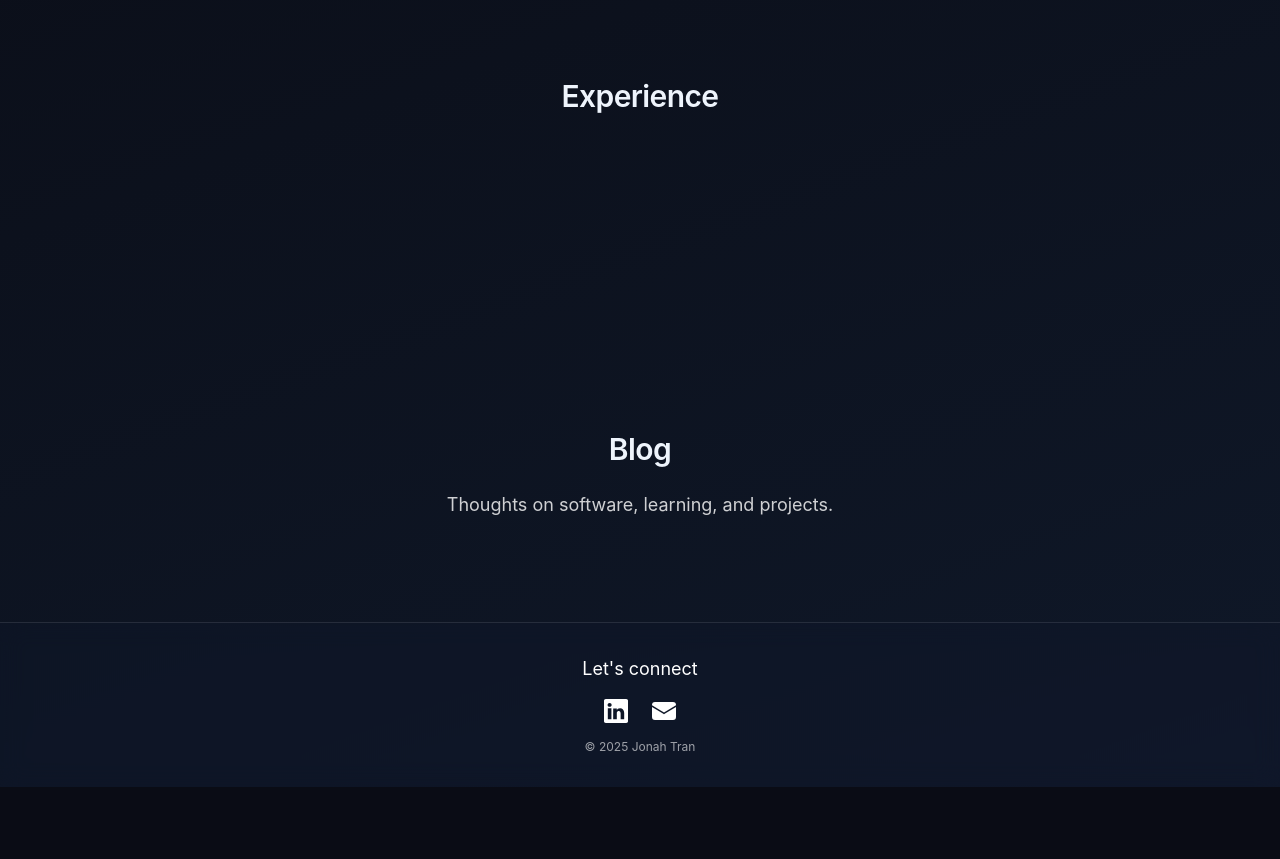
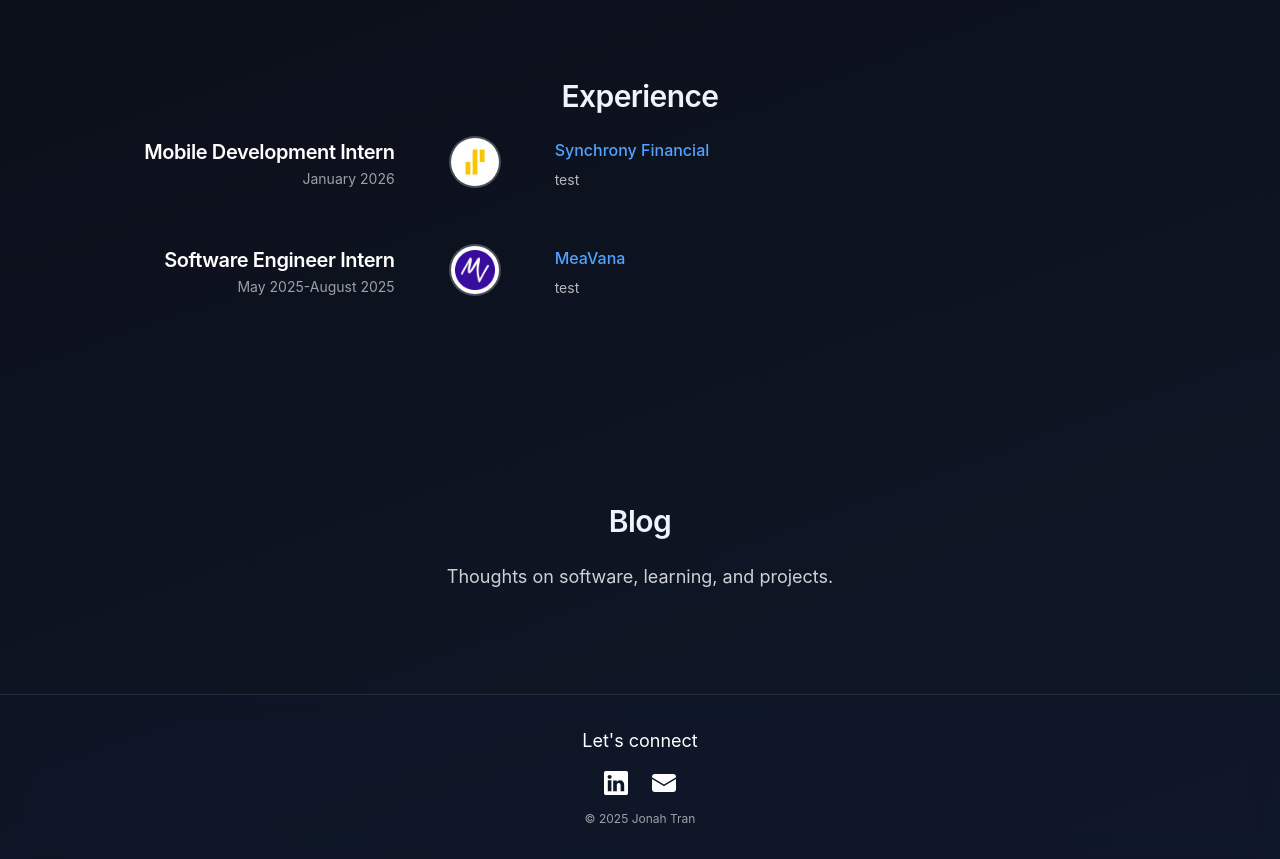
Before and after one commit to jonahjtran/jonahjtran.github.io, a React (Vite) app: page / in a window 1280 px wide. Shown: the part 1720-2579 px from the top of the page. Before the commit the page ends 2507 px from the top, so only its background shows below. Built offline with nearby package versions, Linux system fonts and the light colour scheme.

Commit message:
Created work experience timeline

```diff
--- a/src/components/WorkExperience.jsx
+++ b/src/components/WorkExperience.jsx
@@ -1,7 +1,44 @@
-import meavana from "../assets/meavana.png"
+import meavana from "../assets/meavana.png";
+import synchrony from "../assets/synchrony.png";
 
 export default function WorkExperience() {
     const work = [
-        {title: "Software Engineer Intern", date: "May 2025-August 2025", company: "MeaVana", image: }
+        {title: "Mobile Development Intern", date: "January 2026", company: "Synchrony Financial", image: synchrony, description: "test"},
+
+        {title: "Software Engineer Intern", date: "May 2025-August 2025", company: "MeaVana", image: meavana, description:"test"},
     ]
+
+    return (
+        <div className="relative w-full">
+            {/* left-aligned timeline; per-item line rendered in center column */}
+
+            <ul className="space-y-10 md:space-y-14">
+                {work.map((item, index) => (
+                    <li key={index} className="grid grid-cols-1 md:grid-cols-[minmax(12rem,1fr)_64px_2fr] items-start gap-6">
+                        {/* Left: title and date */}
+                        <div className="md:text-right md:pr-6">
+                            <h3 className="text-xl font-semibold text-white">{item.title}</h3>
+                            <span className="text-sm text-white/60">{item.date}</span>
+                        </div>
+
+                        {/* Center: logo on the timeline */}
+                        <div className="relative flex items-center justify-center">
+                            <span className="pointer-events-none absolute inset-y-0 left-1/2 -translate-x-1/2 w-px bg-white/15" aria-hidden="true" />
+                            <span className="z-10 flex h-12 w-12 items-center justify-center overflow-hidden rounded-full ring-2 ring-white/25 bg-white">
+                                <img src={item.image} alt={`${item.company} logo`} className="h-full w-full object-contain p-1" />
+                            </span>
+                        </div>
+
+                        {/* Right: company and description */}
+                        <div className="md:pl-6">
+                            <p className="text-blue-400 font-medium">{item.company}</p>
+                            {item.description && (
+                                <p className="text-sm text-white/70 mt-2">{item.description}</p>
+                            )}
+                        </div>
+                    </li>
+                ))}
+            </ul>
+        </div>
+    )
 }
--- a/src/pages/Home.jsx
+++ b/src/pages/Home.jsx
@@ -3,6 +3,7 @@ import headshot from "../assets/headshot.JPEG";
 import ProfileSection from "../components/ProfileSection";
 import SkillsSection from "../components/SkillsSection";
 import OtherSkillsSection from "../components/OtherSkillsSection";
+import WorkExperience from "../components/WorkExperience";
 
 export default function Home() {
     return <div className="min-h-screen items-center justify-center align-middle padding-top-10">
@@ -39,12 +40,8 @@ export default function Home() {
 
         <section id="experience" className="section-pad">
             <div className="mx-auto max-w-6xl px-6">
-                <h2 className="text-3xl font-semibold text-center mb-6">Experience</h2>
-                <div className=" text-white px-8 pt-16 pb-6">
-                    <div className="max-w-6xl mx-auto grid md:grid-cols-2 gap-12">
-
-                    </div>
-                </div>
+                <h2 className="text-3xl font-semibold text-center mb-6 align-left">Experience</h2>
+                <WorkExperience />
             </div>
         </section>
 
```
Also changed, not shown: src/assets/synchrony.png (added).
